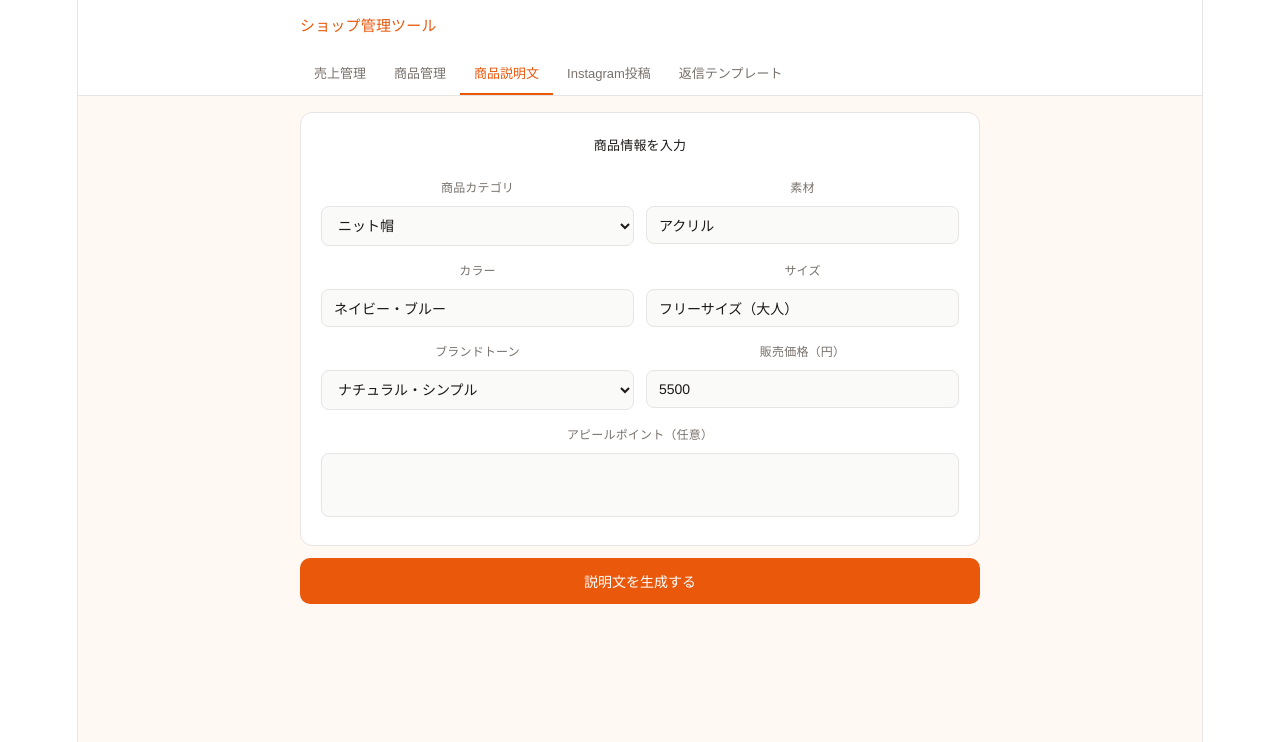
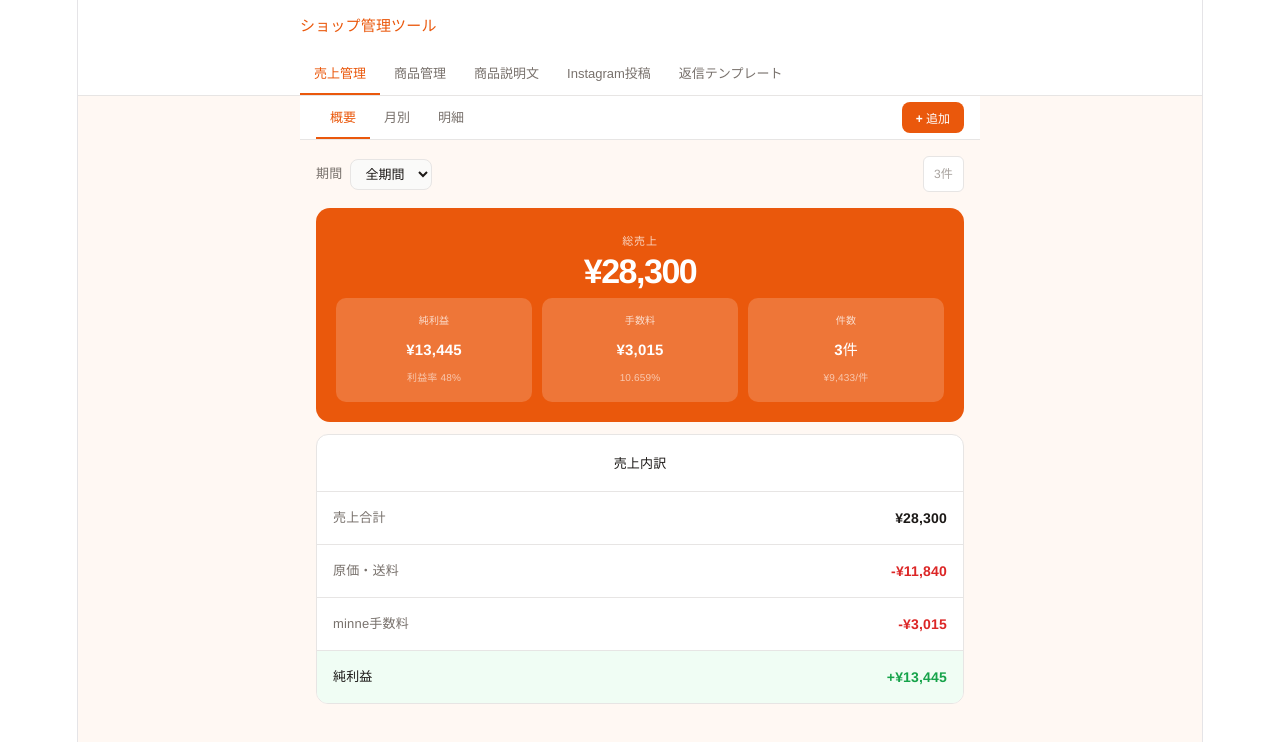
Before and after one commit to takayukiohshita/knitting-shop-tools, a React (Vite) app: page / in a window 1280 px wide. Shown: the top 742 px of the page. Built offline with nearby package versions, Linux system fonts and the light colour scheme.

Commit message:
fix: default page to sales

```diff
--- a/src/App.tsx
+++ b/src/App.tsx
@@ -2305,7 +2305,7 @@ function ProductsPage() {
 }
 
 export default function App() {
-  const [page, setPage] = useState('desc');
+  const [page, setPage] = useState('sales');
   return (
     <div
       style={{
```
